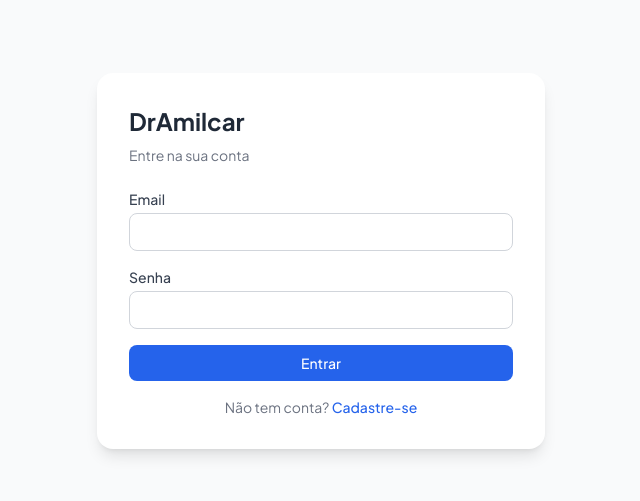
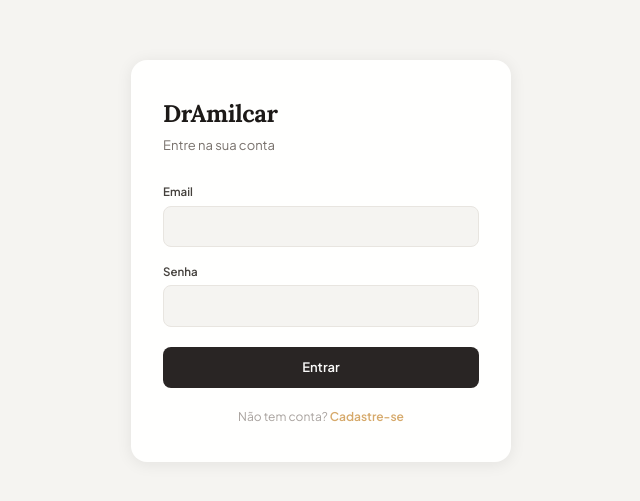
Before and after one commit to Dsousa0/DrAmilcar, a React (Vite) app in the folder frontend/: page / in a window 1280 px wide. Shown: the part 139-640 px from the top of the page, without its empty margins (319-959 px from the left). Built offline with nearby package versions, Linux system fonts and the light colour scheme.

Commit message:
style: apply Neutro Premium palette to Login page

```diff
--- a/frontend/src/pages/Login.jsx
+++ b/frontend/src/pages/Login.jsx
@@ -3,7 +3,7 @@ import { useAuth } from '../context/AuthContext.jsx'
 
 export default function Login() {
   const { login, register } = useAuth()
-  const [mode, setMode] = useState('login') // 'login' | 'register'
+  const [mode, setMode] = useState('login')
   const [email, setEmail] = useState('')
   const [password, setPassword] = useState('')
   const [error, setError] = useState('')
@@ -27,53 +27,66 @@ export default function Login() {
   }
 
   return (
-    <div className="min-h-screen flex items-center justify-center bg-gray-50">
-      <div className="bg-white rounded-2xl shadow-lg p-8 w-full max-w-md">
-        <h1 className="text-2xl font-bold text-gray-800 mb-2">DrAmilcar</h1>
-        <p className="text-gray-500 mb-6 text-sm">
+    <div style={{ minHeight: '100vh', display: 'flex', alignItems: 'center', justifyContent: 'center', background: '#f5f4f1' }}>
+      <div style={{ background: '#fffffe', borderRadius: '16px', padding: '36px 32px', width: '100%', maxWidth: '380px', boxShadow: '0 2px 16px rgba(28,25,23,0.08)' }}>
+
+        <h1 style={{ fontFamily: "'Lora', serif", fontSize: '24px', fontWeight: 700, color: '#1c1917', letterSpacing: '-0.4px', marginBottom: '4px' }}>
+          DrAmilcar
+        </h1>
+        <p style={{ fontSize: '13px', color: '#78716c', marginBottom: '28px', fontWeight: 400 }}>
           {mode === 'login' ? 'Entre na sua conta' : 'Crie sua conta'}
         </p>
 
-        <form onSubmit={handleSubmit} className="space-y-4">
+        <form onSubmit={handleSubmit} style={{ display: 'flex', flexDirection: 'column', gap: '16px' }}>
           <div>
-            <label className="block text-sm font-medium text-gray-700 mb-1">Email</label>
+            <label style={{ display: 'block', fontSize: '11.5px', fontWeight: 600, color: '#44403c', marginBottom: '5px' }}>
+              Email
+            </label>
             <input
               type="email"
               value={email}
               onChange={(e) => setEmail(e.target.value)}
               required
-              className="w-full border border-gray-300 rounded-lg px-3 py-2 text-sm focus:outline-none focus:ring-2 focus:ring-blue-500"
+              style={{ width: '100%', background: '#f5f4f1', border: '1.5px solid #e8e5e0', borderRadius: '8px', padding: '10px 12px', fontSize: '13px', color: '#44403c', fontFamily: 'inherit', outline: 'none', transition: 'border-color 200ms', boxSizing: 'border-box' }}
+              onFocus={(e) => (e.target.style.borderColor = '#d6a96a')}
+              onBlur={(e) => (e.target.style.borderColor = '#e8e5e0')}
             />
           </div>
 
           <div>
-            <label className="block text-sm font-medium text-gray-700 mb-1">Senha</label>
+            <label style={{ display: 'block', fontSize: '11.5px', fontWeight: 600, color: '#44403c', marginBottom: '5px' }}>
+              Senha
+            </label>
             <input
               type="password"
               value={password}
               onChange={(e) => setPassword(e.target.value)}
               required
               minLength={6}
-              className="w-full border border-gray-300 rounded-lg px-3 py-2 text-sm focus:outline-none focus:ring-2 focus:ring-blue-500"
+              style={{ width: '100%', background: '#f5f4f1', border: '1.5px solid #e8e5e0', borderRadius: '8px', padding: '10px 12px', fontSize: '13px', color: '#44403c', fontFamily: 'inherit', outline: 'none', transition: 'border-color 200ms', boxSizing: 'border-box' }}
+              onFocus={(e) => (e.target.style.borderColor = '#d6a96a')}
+              onBlur={(e) => (e.target.style.borderColor = '#e8e5e0')}
             />
           </div>
 
-          {error && <p className="text-red-500 text-sm">{error}</p>}
+          {error && <p style={{ fontSize: '12px', color: '#c25b4a' }}>{error}</p>}
 
           <button
             type="submit"
             disabled={loading}
-            className="w-full bg-blue-600 text-white py-2 rounded-lg text-sm font-medium hover:bg-blue-700 disabled:opacity-50 transition-colors"
+            style={{ width: '100%', background: loading ? '#44403c' : '#292524', color: '#fafaf9', border: 'none', borderRadius: '8px', padding: '11px', fontSize: '13px', fontWeight: 600, fontFamily: 'inherit', cursor: loading ? 'not-allowed' : 'pointer', transition: 'background 150ms', marginTop: '4px' }}
+            onMouseEnter={(e) => { if (!loading) e.currentTarget.style.background = '#1c1917' }}
+            onMouseLeave={(e) => { if (!loading) e.currentTarget.style.background = '#292524' }}
           >
-            {loading ? 'Aguarde...' : mode === 'login' ? 'Entrar' : 'Criar conta'}
+            {loading ? 'Aguarde…' : mode === 'login' ? 'Entrar' : 'Criar conta'}
           </button>
         </form>
 
-        <p className="mt-4 text-center text-sm text-gray-500">
+        <p style={{ marginTop: '20px', textAlign: 'center', fontSize: '12px', color: '#a8a29e' }}>
           {mode === 'login' ? 'Não tem conta?' : 'Já tem conta?'}{' '}
           <button
             onClick={() => { setMode(mode === 'login' ? 'register' : 'login'); setError('') }}
-            className="text-blue-600 hover:underline font-medium"
+            style={{ color: '#d6a96a', fontWeight: 600, background: 'none', border: 'none', cursor: 'pointer', fontFamily: 'inherit', fontSize: '12px' }}
           >
             {mode === 'login' ? 'Cadastre-se' : 'Entrar'}
           </button>
```
